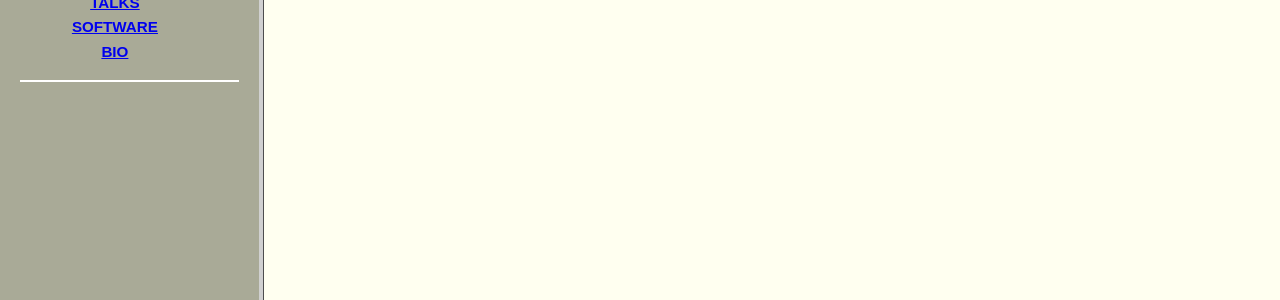
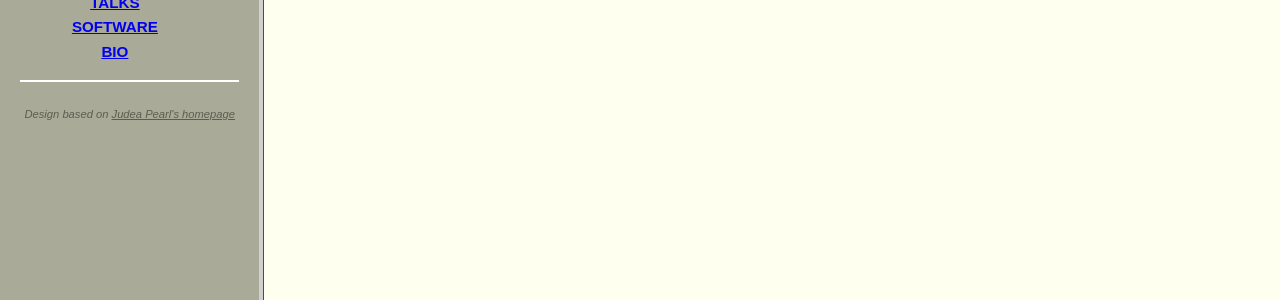
Before and after one commit to felixleopoldo/pearl-academic-homepage-template, a Jekyll site: the page built from index.md, in a window 1280 px wide. Shown: the part 591-891 px from the top of the page. Built offline with Jekyll 4.4.1, drawn with Linux system fonts in a browser that asks for light colours.

Commit message:
Add small sidebar credit line linking to Judea Pearl's homepage

```diff
--- a/_includes/sidebar.html
+++ b/_includes/sidebar.html
@@ -32,4 +32,6 @@
   </nav>
 
   <hr class="divider">
+
+  <p class="credit">Design based on <a href="https://bayes.cs.ucla.edu/jp_home.html" target="_blank" rel="noopener">Judea Pearl's homepage</a></p>
 </aside>
--- a/assets/css/style.css
+++ b/assets/css/style.css
@@ -112,6 +112,15 @@ a:hover { text-decoration: none; }
   font-size: 0.95rem;
 }
 
+.credit {
+  font-size: 0.7rem;
+  font-style: italic;
+  color: #5c5d50;
+  margin: 1.5rem 0 0;
+}
+
+.credit a { color: inherit; }
+
 /* Content pane — mirrors home.htm: ivory background, centered title bar,
    horizontal nav row, small Arial body text. */
 .content {
```
